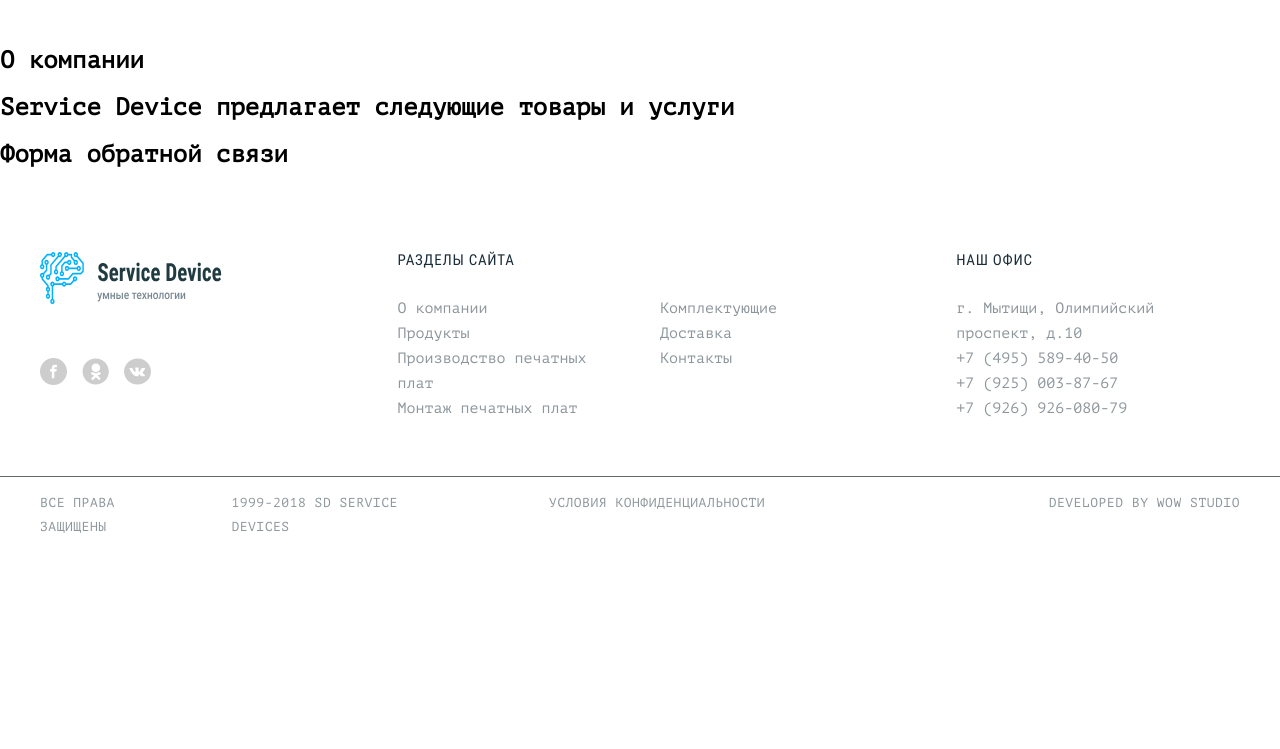
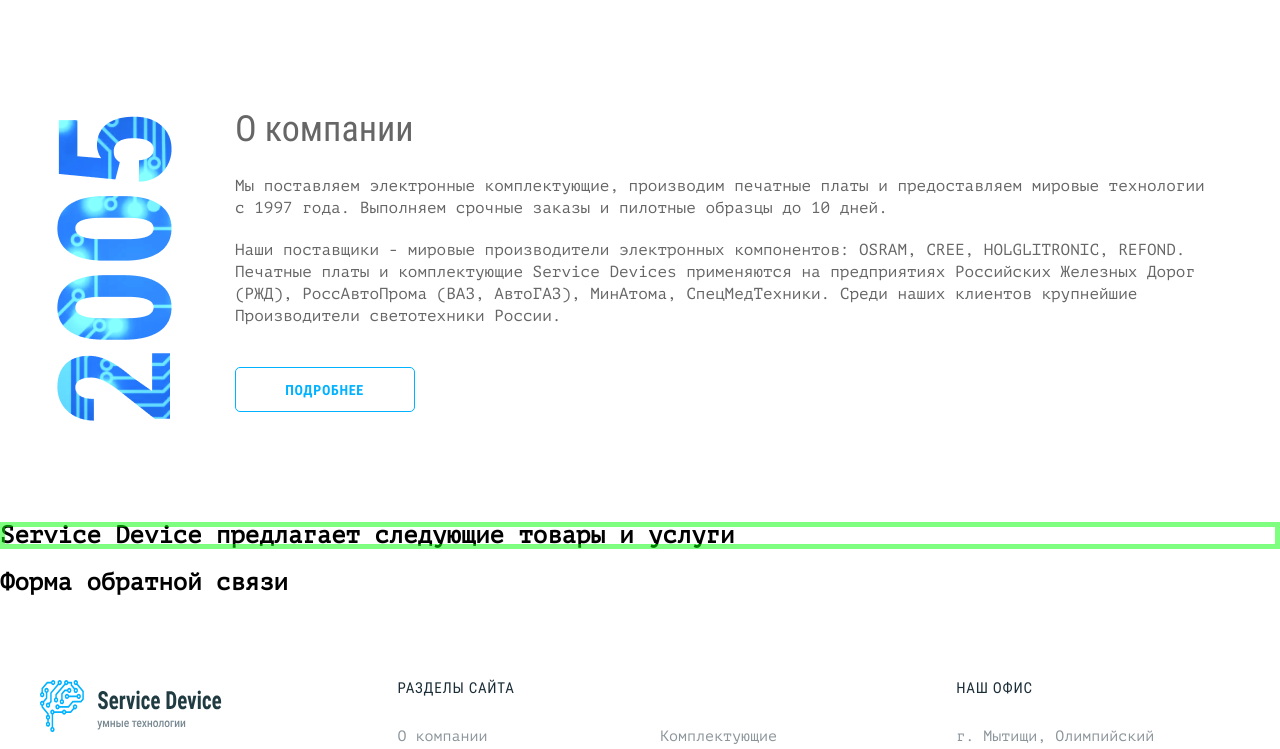
Before and after one commit to victoria-nsl/smart-device, a website: page source/index.html in a window 1280 px wide. Shown: the part 1714-2463 px from the top of the page. Before the commit the page ends 2267 px from the top, so only its background shows below. Drawn offline with nearby package versions, Linux system fonts and the light colour scheme; files that its build step writes are made by us from their sources.

Commit message:
Добавляет верстку раздела о компании

```diff
--- a/source/index.html
+++ b/source/index.html
@@ -100,7 +100,16 @@
       </ul>
     </section>
     <section class="about-company">
-      <h2>О компании</h2>
+      <div class="about-company__inner" >
+        <h2>О компании</h2>
+        <p>
+          Мы поставляем электронные комплектующие, производим печатные платы и предоставляем мировые технологии с 1997 года. Выполняем срочные заказы и пилотные образцы до 10 дней.
+        </p>
+        <p>
+          Наши поставщики - мировые производители электронных компонентов: OSRAM, CREE, HOLGLITRONIC, REFOND. Печатные платы и комплектующие Service Devices применяются на предприятиях Российских Железных Дорог<span class="about-company__text-tablet">..</span> <span class="about-company__text-desktop">(РЖД), РоссАвтоПрома (ВАЗ, АвтоГАЗ), МинАтома, СпецМедТехники. Среди наших клиентов крупнейшие Производители светотехники России.</span>
+        </p>
+        <a class="about-company__button" href="#">Подробнее</a>
+      </div>
     </section>
     <section class="products-services">
       <h2>Service Device предлагает следующие товары и услуги</h2>
--- /dev/null
+++ b/source/sass/blocks/about-company.scss
@@ -0,0 +1,138 @@
+.about-company {
+  width: 100%;
+  max-width: 1280px;
+  margin: 0 auto;
+  margin-bottom: 110px;
+  padding: 0 61px 0 25px;
+
+  box-sizing: border-box;
+
+  @media (max-width: $tablet-max-width) {
+    max-width: 100%;
+    margin-bottom: 83px;
+    padding: 0 25px;
+  }
+
+  @media (max-width: $mobile-max-width) {
+    padding: 0 16px;
+    margin-bottom: 65px;
+  }
+}
+
+.about-company__inner {
+  position: relative;
+  padding-left: 210px;
+
+  @media (max-width: $tablet-max-width) {
+    padding-left: 187px;
+  }
+
+  @media (max-width: $mobile-max-width) {
+    padding-left: 0;
+  }
+}
+
+.about-company__inner::before {
+  content: "";
+  position: absolute;
+  top: 0;
+  left: 0;
+
+  width: 220px;
+  height: 317px;
+
+  background-image: url("../img/about-company-desktop.png");
+  background-repeat: no-repeat;
+  background-position: 0 5px;
+
+  @media (max-width: $tablet-max-width) {
+    width: 251px;
+    height: 362px;
+
+    background-image: url("../img/about-company-tablet.png");
+    background-position: -25px -3px;
+  }
+
+  @media (max-width: $mobile-max-width) {
+    display: none;
+  }
+}
+
+.about-company__inner h2 {
+  margin: 0;
+  margin-bottom: 20px;
+
+  font-family: "Roboto Condensed", "Arial", sans-serif;
+  font-style: normal;
+  font-weight: 400;
+  font-size: 36px;
+  line-height: 51px;
+  color: $grey-dark;
+
+  @media (max-width: $tablet-max-width) {
+    margin-bottom: 25px;
+
+    font-size: 32px;
+    line-height: 140.62%;
+  }
+
+  @media (max-width: $mobile-max-width) {
+    margin-bottom: 20px;
+    font-size: 28px;
+  }
+}
+
+.about-company__inner p {
+  margin: 0;
+  margin-bottom: 20px;
+
+  font-size: 16px;
+  line-height: 22px;
+  color: $grey-dark;
+
+  @media (max-width: $mobile-max-width) {
+    margin-bottom: 40px;
+  }
+}
+
+.about-company__text-desktop {
+  @media (max-width: $tablet-max-width) {
+    display: none;
+  }
+}
+
+.about-company__text-tablet {
+  display: none;
+
+  @media (max-width: $tablet-max-width) {
+    display: inline-block;
+  }
+}
+
+
+.about-company__button {
+  display: inline-block;
+  vertical-align: middle;
+  width: 180px;
+  padding: 14px 13px 13px 12px;
+  margin-top: 20px;
+  box-sizing: border-box;
+
+
+  font-family: "Roboto Condensed", "Arial", sans-serif;
+  font-style: normal;
+  font-weight: 700;
+  font-size: 14px;
+  line-height: 16px;
+  text-align: center;
+  letter-spacing: 0.05em;
+  text-transform: uppercase;
+  color: $blue;
+
+  border: 1px solid $blue;
+  border-radius: 5px;
+
+  @media (max-width: $mobile-max-width) {
+    margin-top: -12px;
+  }
+}
--- a/source/sass/blocks/features.scss
+++ b/source/sass/blocks/features.scss
@@ -2,16 +2,19 @@
   width: 100%;
   max-width: 1280px;
   margin: 0 auto;
+  margin-bottom: 77px;
   padding: 0 40px;
 
   box-sizing: border-box;
 
   @media (max-width: $tablet-max-width) {
     max-width: 100%;
+    margin-bottom: 27px;
     padding: 0 9px 0 11px;
   }
 
   @media (max-width: $mobile-max-width) {
+    margin-bottom: 37px;
     padding: 0 14px;
   }
 }
--- /dev/null
+++ b/source/sass/blocks/products-services.scss
@@ -0,0 +1,4 @@
+.products-services {
+  outline: 5px solid rgba(0, 255, 0, 0.5);
+  outline-offset: -5px;
+}
--- a/source/sass/style.scss
+++ b/source/sass/style.scss
@@ -7,5 +7,7 @@
 @import "blocks/page-header.scss";
 @import "blocks/promo.scss";
 @import "blocks/features.scss";
+@import "blocks/about-company.scss";
+@import "blocks/products-services.scss";
+@import "blocks/accordion.scss";
 @import "blocks/page-footer.scss";
-@import "blocks/accordion.scss";
```
Also changed, not shown: build/css/style.css, build/css/style.min.css, build/index.html, 1 other file.
